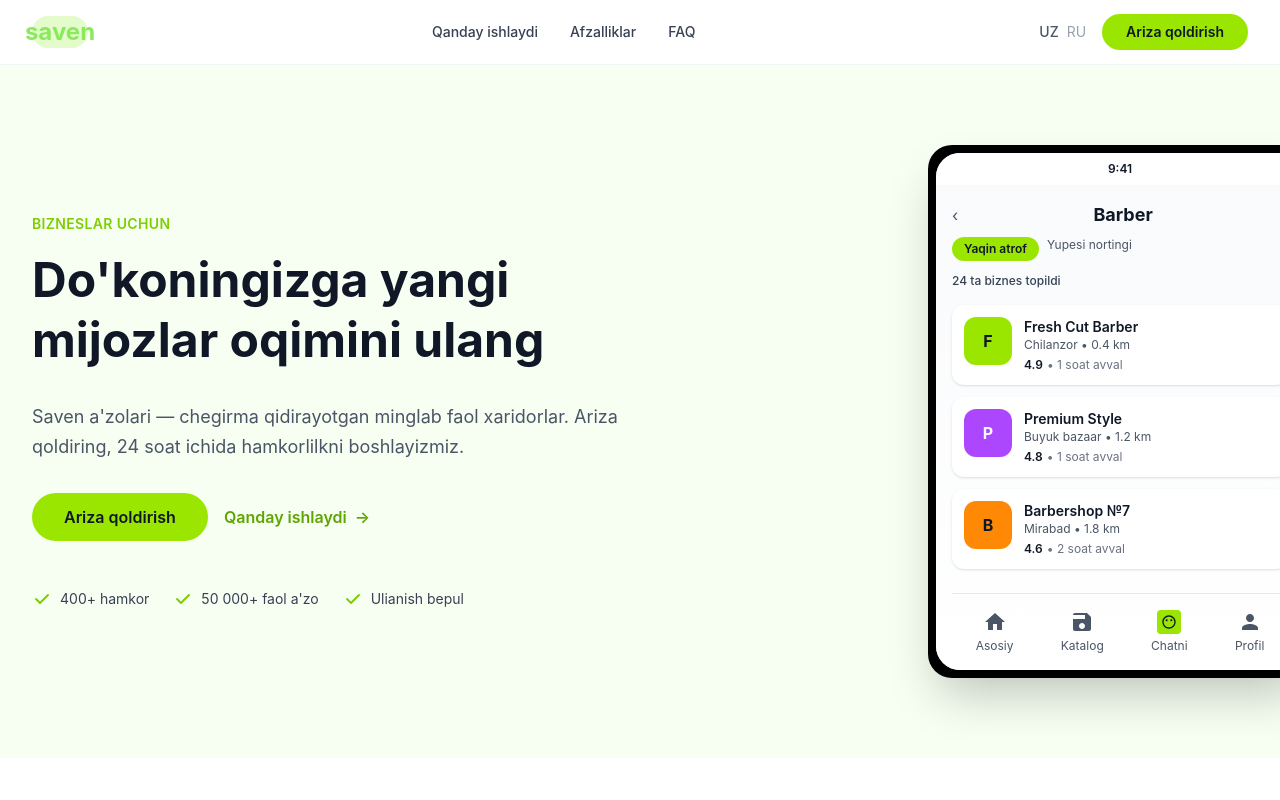
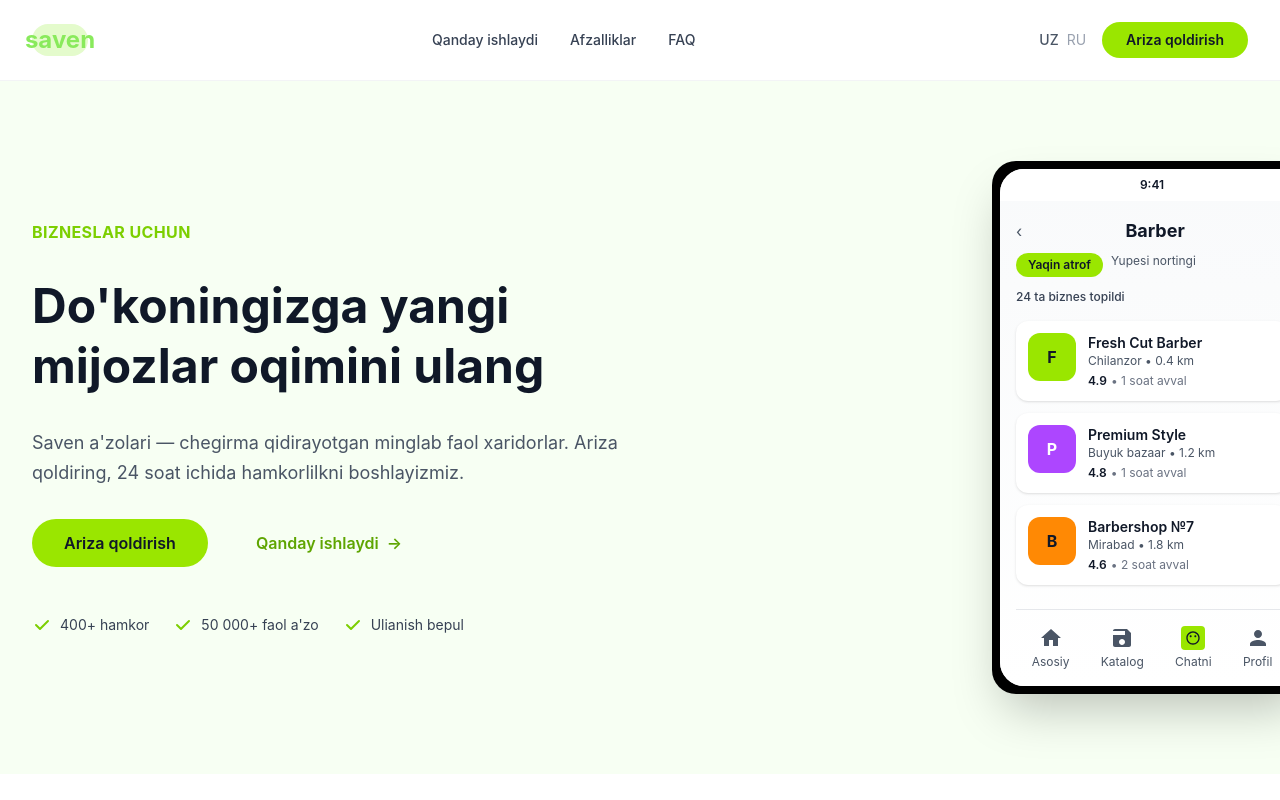
Before and after one commit to iqbolmadaliyev003-collab/saven, a Vue app: page / in a window 1280 px wide. Shown: the top 800 px of the page. Built offline with nearby package versions, Linux system fonts and the light colour scheme.

Commit message:
pull uchun

```diff
--- a/src/components/Landing/first_page.vue
+++ b/src/components/Landing/first_page.vue
@@ -2,7 +2,7 @@
   <div class="bg-white min-h-screen">
     <!-- Header -->
     <header class="border-b border-gray-100">
-      <div class="max-w-[1400px] mx-auto px-4 sm:px-6 lg:px-8">
+      <div class="max-w-[1400px] mx-auto px-4 py-2 sm:px-6 lg:px-8">
         <div class="flex items-center justify-between h-16">
           <!-- Logo -->
           <div>
@@ -48,8 +48,8 @@
       <div class="grid w-7xl mx-auto grid-cols-1 lg:grid-cols-2 gap-8 lg:gap-12 items-center">
         <!-- Left Content -->
         <div class="space-y-6 lg:space-y-8">
-          <div>
-            <p class="text-lime-500 text-sm font-semibold tracking-wide uppercase mb-4">
+          <div class="flex flex-col gap-4">
+            <p class="text-lime-500 text-ms font-bold tracking-wide uppercase mb-4">
               Bizneslar uchun
             </p>
             <h1 class="text-4xl sm:text-5xl lg:text-5xl font-bold text-gray-900 leading-tight">
@@ -57,21 +57,21 @@
             </h1>
           </div>
 
-          <p class="text-gray-600 text-base sm:text-lg leading-relaxed">
+          <p class="text-gray-600 text-base sm:text-lg mt-2 leading-relaxed">
             Saven a'zolari — chegirma qidirayotgan minglab faol xaridorlar.
             Ariza qoldiring, 24 soat ichida hamkorlilkni boshlayizmiz.
           </p>
 
           <!-- CTA Buttons -->
-          <div class="flex flex-col sm:flex-row gap-4">
+          <div class="flex flex-col  sm:flex-row gap-12">
             <RouterLink to="ariza"
               class="bg-lime-400 hover:bg-lime-500 text-gray-900 font-semibold px-8 py-3 rounded-full transition-colors">
               Ariza qoldirish
             </RouterLink>
-            <button class="text-lime-600 hover:text-lime-700 font-semibold flex items-center gap-2">
+            <a href="#Howitworks" class="text-lime-600 hover:text-lime-700 font-semibold flex items-center gap-2">
               Qanday ishlaydi
               <span>→</span>
-            </button>
+            </a>
           </div>
 
           <!-- Stats -->
@@ -105,7 +105,7 @@
 
         <!-- Right Side - Phone Mockup -->
         <div class="flex justify-center lg:justify-end">
-          <div class="relative w-full max-w-sm">
+          <div class="relative w-full max-w-xs">
             <!-- Phone Frame -->
             <div class="bg-black rounded-3xl p-2 shadow-2xl">
               <div class="bg-white rounded-3xl overflow-hidden">
```
